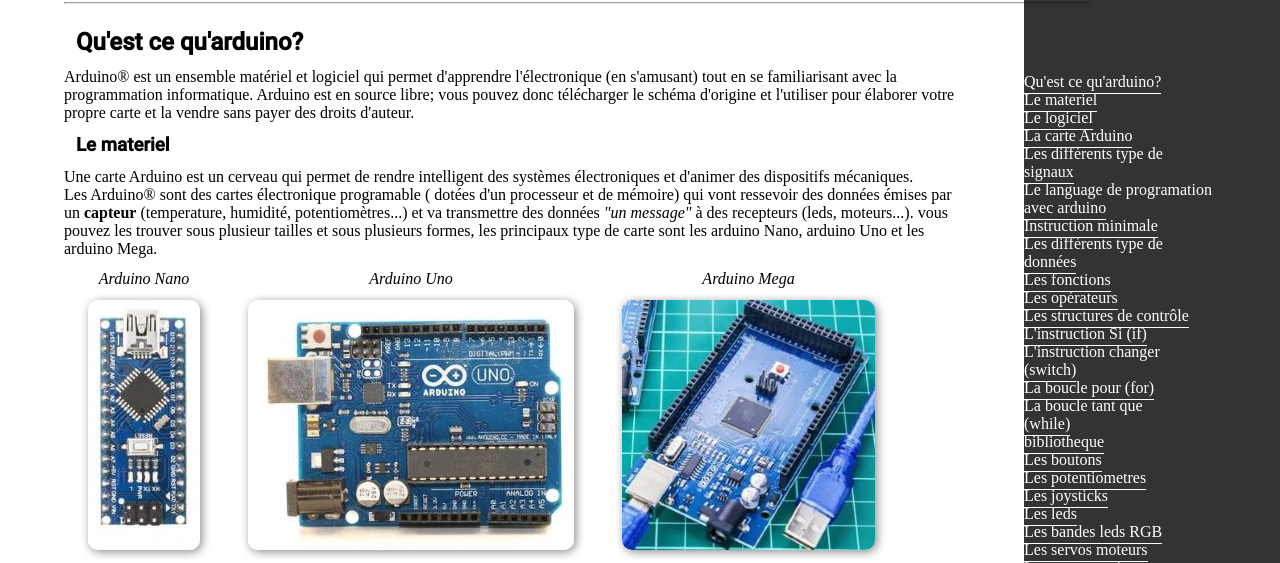
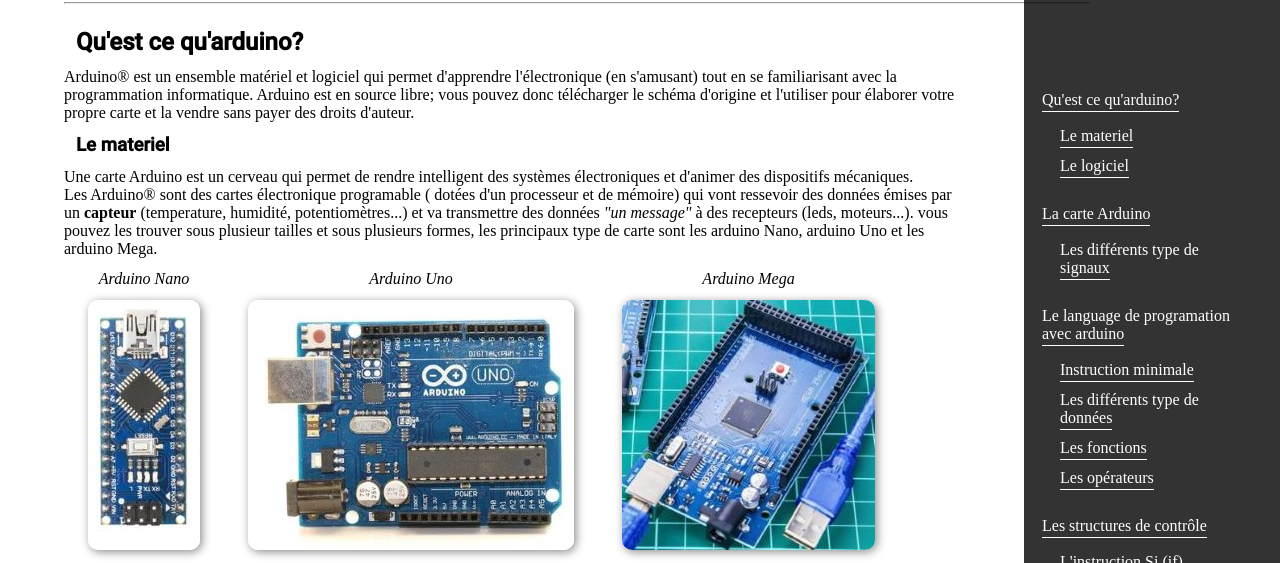
Before and after one commit to micha-jo/micha-jo.GitHub.io, a plain HTML site: page arduino.html in a window 1280 px wide. Shown: the part 237-800 px from the top of the page. Drawn offline with Linux system fonts and the light colour scheme.

Commit message:
un peu de css

```diff
--- a/stylepagearduino.css
+++ b/stylepagearduino.css
@@ -76,6 +76,7 @@ a:hover::after{
   order : 100;
 
 }
+
 nav ul li {
   display: inline-block;
   margin: 12px;
@@ -114,9 +115,12 @@ hr {
   padding-top: 250px
 }
 .partiesecondaire ul{
+  width: 80%;
+  padding: 12px;
 
-  width: 80%;
-
+}
+.partiesecondaire ul li{
+  padding: 6px;
 }
 section{
 
```
